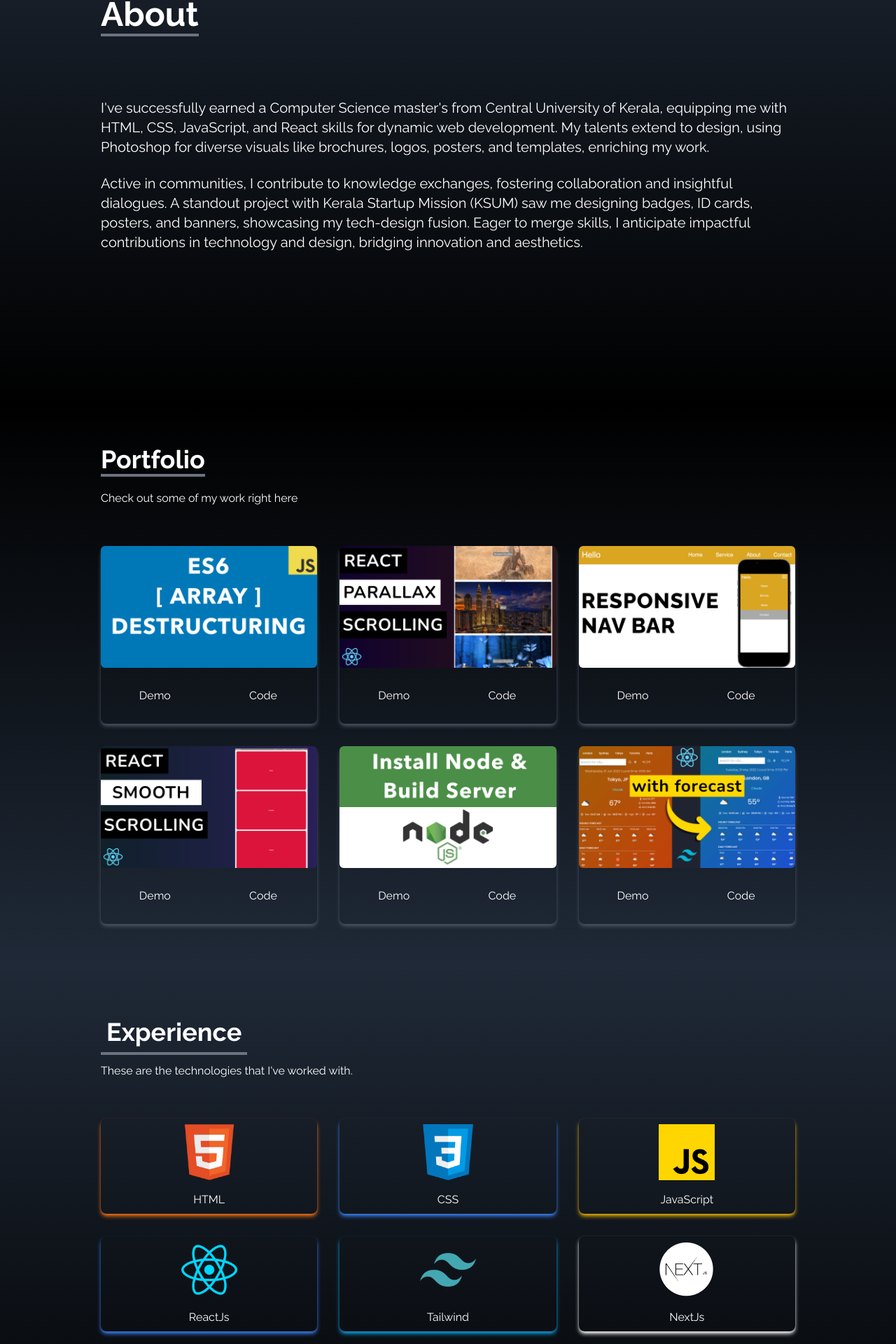
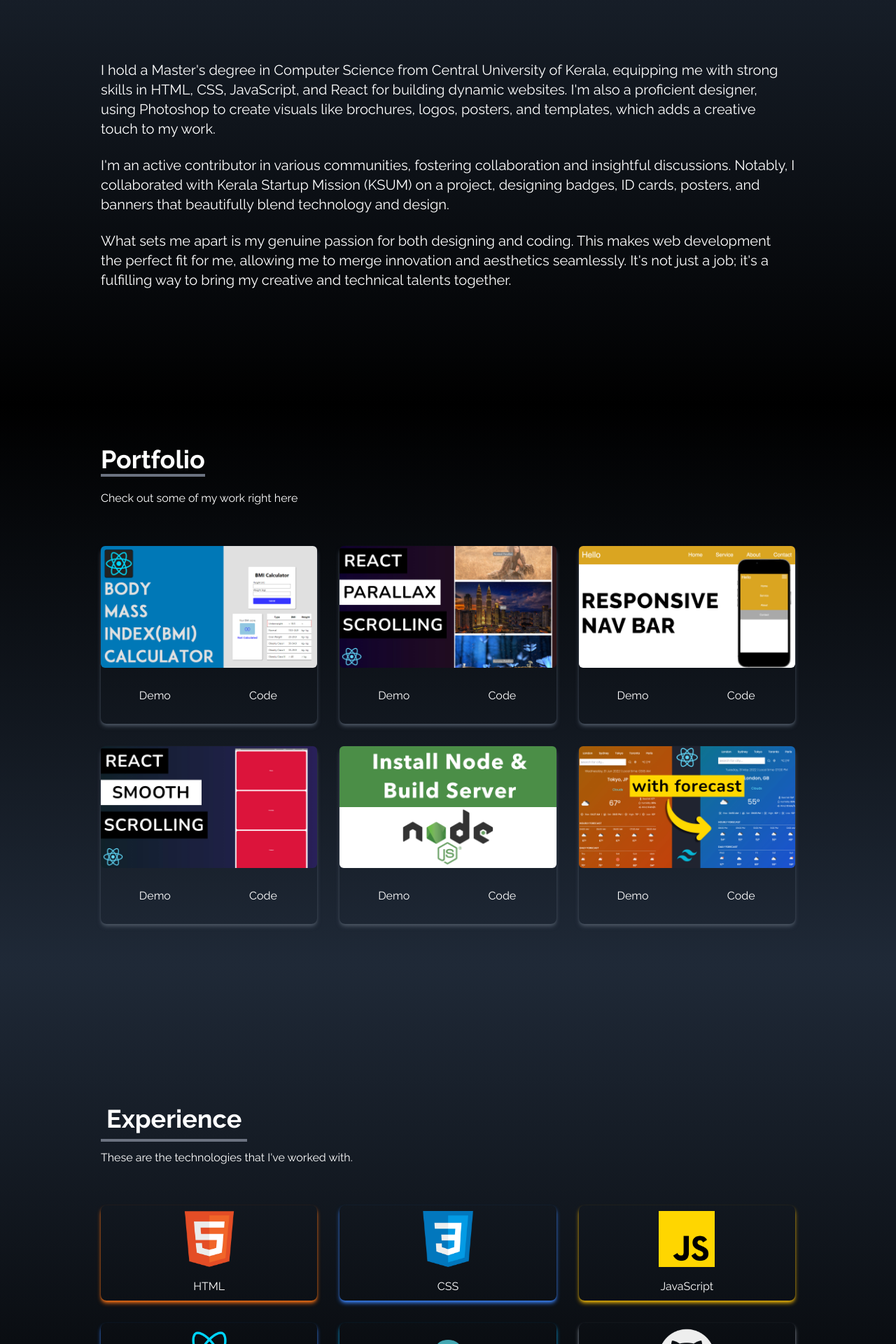
Before and after one commit to rapkshn47/rahul-prakasan-vv-portfolio-site, a React (Create React App) app: page / in a window 1280 px wide. Shown: the part 1022-2942 px from the top of the page at 70% size. Built offline with nearby package versions, Linux system fonts and the light colour scheme.

Commit message:
First project added

```diff
--- a/src/App.js
+++ b/src/App.js
@@ -13,7 +13,7 @@ function App() {
       <NavBar/>
       <Home />
       <About/>
-      <Porfolio className="mt-4"/>
+      <Porfolio/>
       <Experience/>
       <Contact/>
       <SocialLinks />
--- a/src/components/About.jsx
+++ b/src/components/About.jsx
@@ -9,10 +9,12 @@ const About = () => {
                 <p className='text-5xl font-bold inline border-b-4 border-gray-500'>About</p>
             </div>
             <p className='text-xl mt-16'>
-            I've successfully earned a Computer Science master's from Central University of Kerala, equipping me with HTML, CSS, JavaScript, and React skills for dynamic web development. My talents extend to design, using Photoshop for diverse visuals like brochures, logos, posters, and templates, enriching my work.
+            I hold a Master's degree in Computer Science from Central University of Kerala, equipping me with strong skills in HTML, CSS, JavaScript, and React for building dynamic websites. I'm also a proficient designer, using Photoshop to create visuals like brochures, logos, posters, and templates, which adds a creative touch to my work.
             </p>
             <br />
-            <p className='text-xl'>Active in communities, I contribute to knowledge exchanges, fostering collaboration and insightful dialogues. A standout project with Kerala Startup Mission (KSUM) saw me designing badges, ID cards, posters, and banners, showcasing my tech-design fusion. Eager to merge skills, I anticipate impactful contributions in technology and design, bridging innovation and aesthetics.</p>
+            <p className='text-xl'>I'm an active contributor in various communities, fostering collaboration and insightful discussions. Notably, I collaborated with Kerala Startup Mission (KSUM) on a project, designing badges, ID cards, posters, and banners that beautifully blend technology and design.</p>
+            <br />
+            <p className='text-xl'>What sets me apart is my genuine passion for both designing and coding. This makes web development the perfect fit for me, allowing me to merge innovation and aesthetics seamlessly. It's not just a job; it's a fulfilling way to bring my creative and technical talents together.</p>
         </div>
 
     </div>
--- a/src/components/Experience.jsx
+++ b/src/components/Experience.jsx
@@ -3,8 +3,8 @@ import html from "../assets/html.png"
 import css from "../assets/css.png";
 import javascript from "../assets/javascript.png";
 import reactImage from "../assets/react.png";
-import nextjs from "../assets/nextjs.png";
-import graphql from "../assets/graphql.png";
+// import nextjs from "../assets/nextjs.png";
+// import graphql from "../assets/graphql.png";
 import github from "../assets/github.png";
 import tailwind from "../assets/tailwind.png";
 
@@ -40,34 +40,34 @@ const Experience = () => {
             title : 'Tailwind',
             style : 'shadow-sky-500'
         },
+        // {
+        //     id : 6,
+        //     src : nextjs,
+        //     title : 'NextJs',
+        //     style : 'shadow-white'
+        // },
         {
             id : 6,
-            src : nextjs,
-            title : 'NextJs',
-            style : 'shadow-white'
-        },
-        {
-            id : 7,
             src : github,
             title : 'Github',
             style : 'shadow-gray-400'
         },
-        {
-            id : 8,
-            src : graphql,
-            title : 'GrpahQL',
-            style : 'shadow-pink-400'
-        },
+        // {
+        //     id : 8,
+        //     src : graphql,
+        //     title : 'GrpahQL',
+        //     style : 'shadow-pink-400'
+        // },
     ];
   return (
-    <div name="experience" className='bg-gradient-to-b from-gray-800 to-black w-full h-screen'>
+    <div name="experience" className='bg-gradient-to-b from-gray-800 to-black w-full h-screen pt-20 '>
         <div className='max-w-screen-lg mx-auto p-4 flex flex-col justify-center w-full h-full text-white'>
             <div>
                 <p className='text-4xl font-bold border-b-4 border-gray-500 p-2 inline'>Experience</p>
                 <p className='py-6 '>These are the technologies that I've worked with.</p>
             </div>
 
-            <div className='w-full grid grid-cols-2 sm:grid-cols-3 gap-8 text-center py-8 px-12 sm:px-0 '>
+            <div className='w-full grid grid-cols-2 sm:grid-cols-3 gap-8 text-center py-8 px-12 sm:px-0  '>
 
                 {
                     skills.map(({id,src,title,style}) => (
--- a/src/components/Porfolio.jsx
+++ b/src/components/Porfolio.jsx
@@ -1,6 +1,6 @@
 import React from 'react'
 
-import arrayDestruct from '../assets/portfolio/arrayDestruct.jpg'
+import bmiCalculator from '../assets/portfolio/bmiCalculator.jpg'
 import installNode from '../assets/portfolio/installNode.jpg'
 import navbar from '../assets/portfolio/navbar.jpg'
 import reactParallax from '../assets/portfolio/reactParallax.jpg'
@@ -11,29 +11,45 @@ const Porfolio = () => {
   const portfolios = [
     {
       id: 1,
-      src : arrayDestruct
+      src : bmiCalculator,
+      demoURL : "https://main--gleeful-genie-ff411f.netlify.app/",
+      codeURL : "https://github.com/rapkshn47/BMI-calculator"
     },
     {
       id: 2,
-      src : reactParallax
+      src : reactParallax,
+      demoURL : ""
     },
     {
       id: 3,
-      src : navbar
+      src : navbar,
+      demoURL : "https://github.com",
+      codeURL : ""
     },
     {
       id: 4,
-      src : reactSmooth
+      src : reactSmooth,
+      demoURL : "",
+      codeURL : ""
     },
     {
       id: 5,
-      src : installNode
+      src : installNode,
+      demoURL : "",
+      codeURL : ""
     },
     {
       id: 6,
-      src : reactWeather
+      src : reactWeather,
+      demoURL : "",
+      codeURL : ""
     },
   ]
+
+  const redirectURL = (url)=>{
+    window.location.href = url
+  }
+
   return (
     <div name="portfolio" className='bg-gradient-to-b from-black to-gray-800 w-full text-white md:h-screen'>
         <div className='max-w-screen-lg p-4 mx-auto flex flex-col justify-center w-full h-full'>
@@ -46,12 +62,12 @@ const Porfolio = () => {
             {/* -----------Structure for Card-------------------- */}
             <div className='grid sm:grid-cols-2 md:grid-cols-3 gap-8 px-12 sm:px-0'>
               {
-                portfolios.map(({id,src}) => (
+                portfolios.map(({id,src, demoURL, codeURL}) => (
                 <div className='shadow-md shadow-gray-600 rounded-lg'>
                   <img src={src} alt="" className='rounded-md duration-100 hover:scale-105'/>
                   <div className='flex justify-center items-center'>
-                    <button className='w-1/2 px-6 py-3 m-4 duration-200 hover:scale-105'>Demo</button>
-                    <button className='w-1/2 px-6 py-3 m-4 duration-200 hover:scale-105'>Code</button>
+                    <button className='w-1/2 px-6 py-3 m-4 duration-200 hover:scale-105' onClick={()=>redirectURL(demoURL)}>Demo</button>
+                    <button className='w-1/2 px-6 py-3 m-4 duration-200 hover:scale-105' onClick={()=>redirectURL(codeURL)}>Code</button>
                   </div>
                 </div>
 
```
Also changed, not shown: src/assets/portfolio/bmiCalculator.jpg (added).
